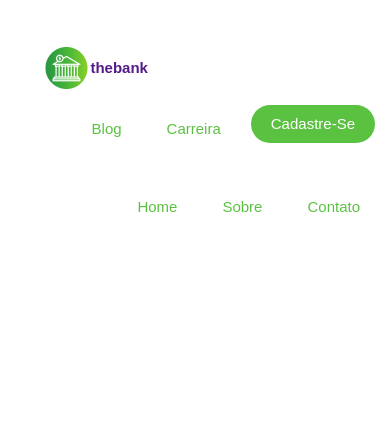
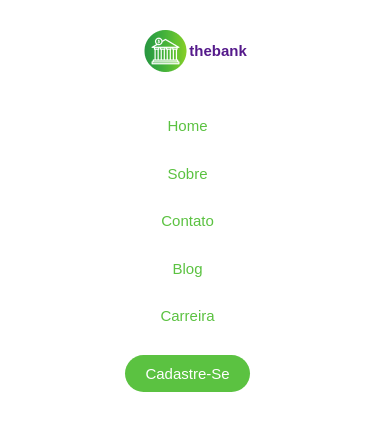
Before and after one commit to sanychiquetti/Curso_DevQuest_FrontEnd, a plain HTML site: page EXERCÍCIOS/Exercicio_6_CSS_Avancado_Flex_box_menu/index.html in a window 390 px wide. Drawn offline with Linux system fonts and the light colour scheme.

Commit message:
Concertando a responsividade do exercício 6 - menu

```diff
--- a/EXERCÍCIOS/Exercicio_6_CSS_Avancado_Flex_box_menu/index.html
+++ b/EXERCÍCIOS/Exercicio_6_CSS_Avancado_Flex_box_menu/index.html
@@ -7,28 +7,27 @@
     <title>Menu - Desafio</title>
 
     <link rel="shortcut icon" href="./imagem/logo.png" type="image/x-icon">
+    <link rel="stylesheet" href="reset.css">
     <link rel="stylesheet" href="variaveis.css">
     <link rel="stylesheet" href="style.css">
-    <link rel="stylesheet" href="reset.css">
     <link rel="stylesheet" href="responsivo.css">
 
 </head>
 <body>
-    <main class="container">
-        <div class="nomeLogo">
+    <header class="container">
+
             <a class="logomenu" href=""><img src="./imagem/logo.png" alt="Logo menu">TheBank</a>
-        </div>
 
         <nav class="menu">
             <ul>
+                <li class="navegacao"><a href="#" target="_blank">Home</a></li>
+                <li class="navegacao"><a href="#" target="_blank">Sobre</a></li>
+                <li class="navegacao"><a href="#" target="_blank">Contato</a></li>
+                <li class="navegacao"><a href="#" target="_blank">Blog</a></li>
+                <li class="navegacao"><a href="#" target="_blank">Carreira</a></li>
                 <li class="cadastro"><a href="#" target="_blank">Cadastre-se</a></li>
-                <li class="navegacao"><a href="#" target="_blank">Carreira</a></li>
-                <li class="navegacao"><a href="#" target="_blank">Blog</a></li>
-                <li class="navegacao"><a href="#" target="_blank">Contato</a></li>
-                <li class="navegacao"><a href="#" target="_blank">Sobre</a></li>
-                <li class="navegacao"><a href="#" target="_blank">Home</a></li>
             </ul>
         </nav>
-    </main>
+    </header>
 </body>
 </html>
--- a/EXERCÍCIOS/Exercicio_6_CSS_Avancado_Flex_box_menu/responsivo.css
+++ b/EXERCÍCIOS/Exercicio_6_CSS_Avancado_Flex_box_menu/responsivo.css
@@ -1,24 +1,22 @@
-@media(max-width:749px){
+@media(max-width:425px){
     .container{
-        display: block;
-        width: 100%;
-        text-align: center;
+        display: flex;
+        flex-direction: column;
     }
     nav {
         width: 100%;
         text-align: center;
     }
-    nav .menu{
-        display: block;
+    .menu{
         margin-top: 30px;
     }
+
     .menu li{
-        display: block;
         margin-left: 0;
-    }
-    .menu a{
-        display: block;
-        padding: 15px;
-        display: block;
+        display: flex;
+        flex-direction: column;
+        justify-content: center;
+        align-items: center;
+        width: 100%;
     }
 }
--- a/EXERCÍCIOS/Exercicio_6_CSS_Avancado_Flex_box_menu/style.css
+++ b/EXERCÍCIOS/Exercicio_6_CSS_Avancado_Flex_box_menu/style.css
@@ -3,6 +3,7 @@
     justify-content: space-between;
     font-family: 'Public Sans', sans-serif;
     align-items: center;
+    padding: 30px;
     flex-wrap: wrap;
     font-weight: 400;
     font-size: 15px;
@@ -11,23 +12,18 @@
 
 .logomenu {
     display: flex;
-    width: 45px;
-    height: 45px;
-    margin-top: 45px;
-    margin-left: 44.41px;
     align-items: center;
     text-transform: lowercase;
     font-weight: 800;
 }
 
 .menu{
-    display: flex;
     margin-block-start: auto;
 }
 
 .container ul{
     display: flex;
-    flex-flow: row-reverse wrap;
+    flex-flow: row wrap;
 }
 
 .menu li{
```
